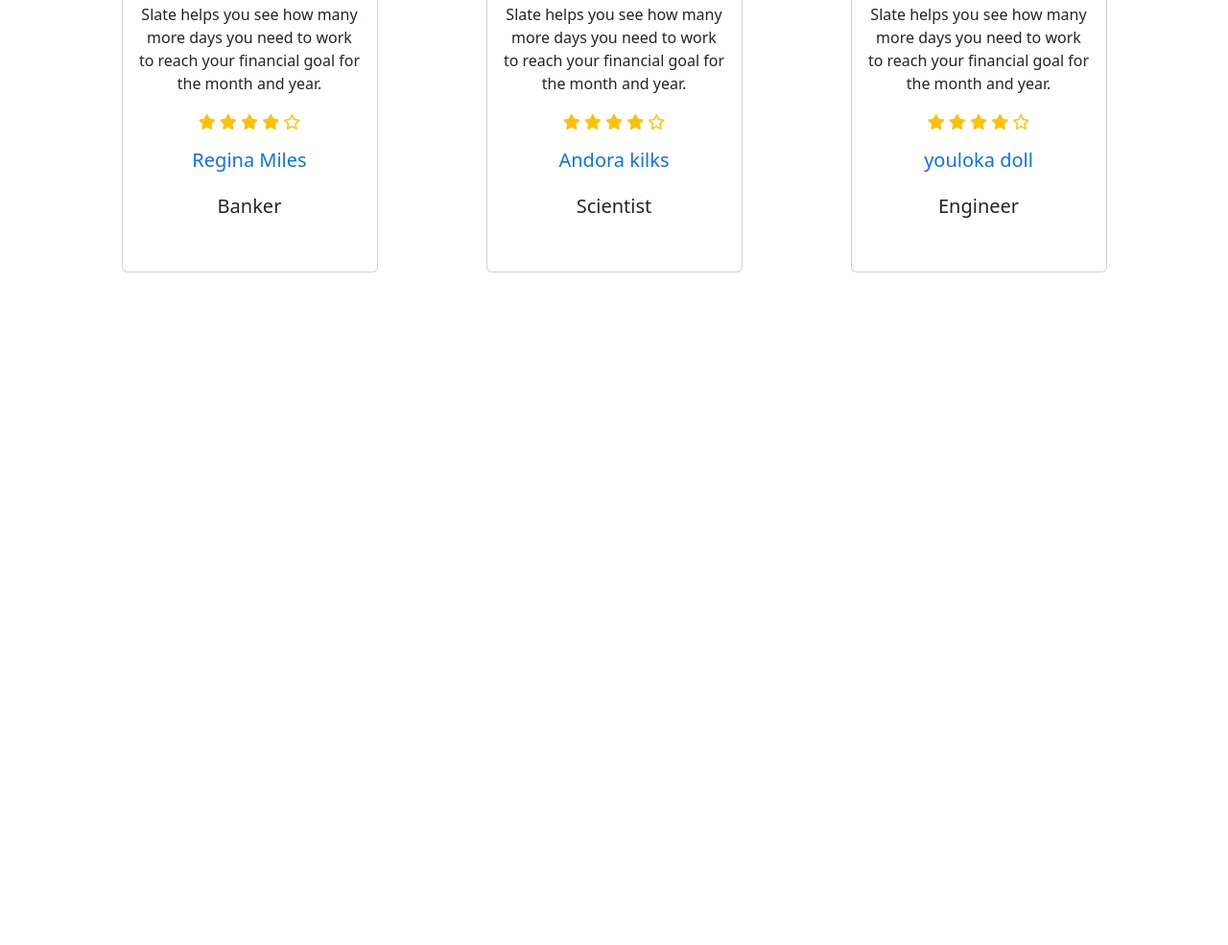
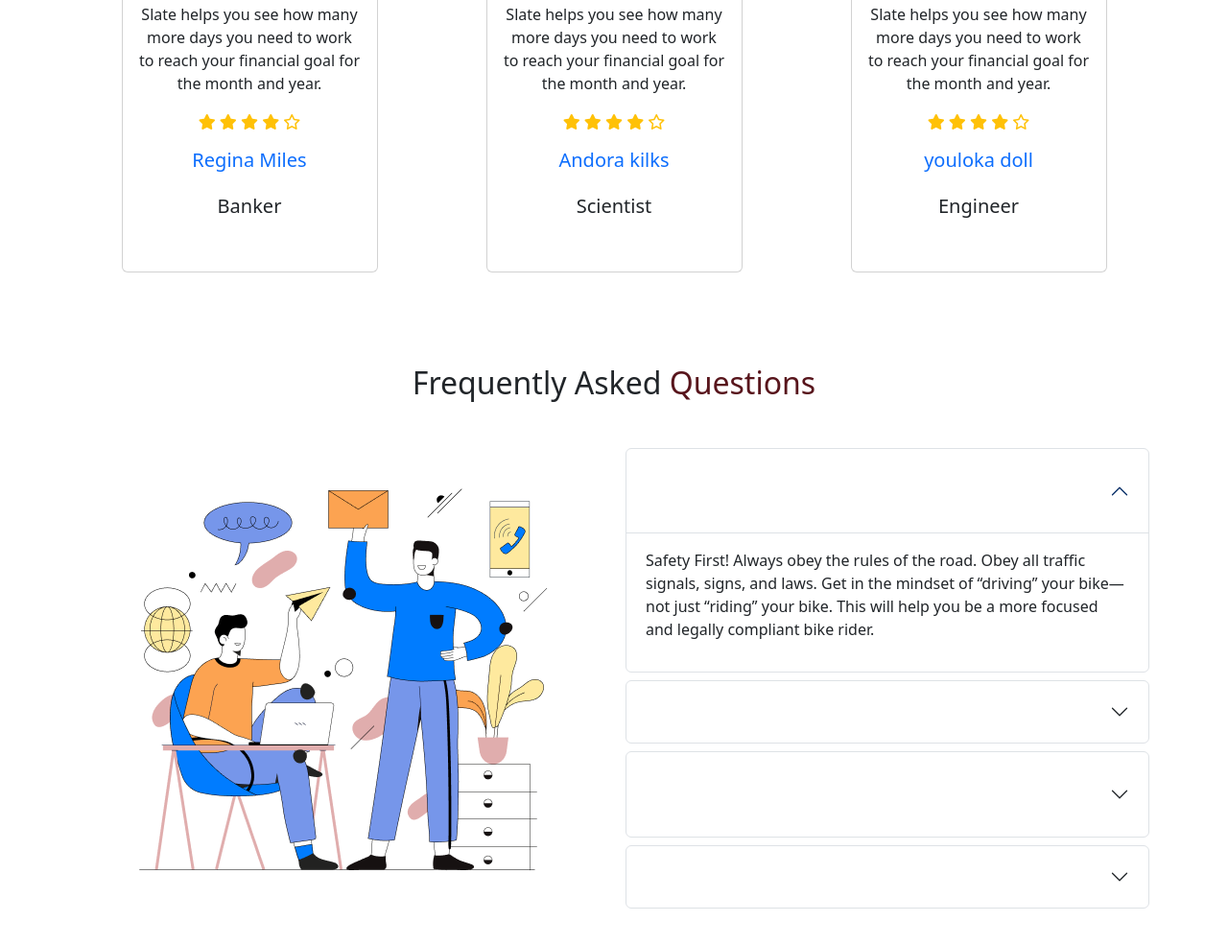
Before and after one commit to mdrakibulislam10/biker-zone-resources, a plain HTML site: page index.html in a window 1280 px wide. Shown: the part 2182-3167 px from the top of the page at 96% size. Before the commit the page ends 2514 px from the top, so only its background shows below. Drawn offline with nearby package versions, Linux system fonts and the light colour scheme.

Commit message:
questions section added

```diff
--- a/index.html
+++ b/index.html
@@ -201,6 +201,95 @@
                     </div>
                 </div>
         </section>
+
+        <!-- questions section -->
+        <section class="my-5">
+            <h2 class="text-center">Frequently Asked <span class="text-danger-emphasis">Questions</span></h2>
+
+            <div class="d-flex flex-column flex-lg-row justify-content-center align-items-center gap-4 mt-5">
+                <div class="w-100">
+                    <img class="img-fluid d-block mx-auto" src="images/Framemmm.png" alt="">
+                </div>
+
+                <div class="accordion w-100" id="accordionExample">
+                    <div class="accordion-item border rounded mb-2">
+                        <h2 class="accordion-header bg-transparent" id="headingOne">
+                            <button class="accordion-button bg-transparent" type="button" data-bs-toggle="collapse"
+                                data-bs-target="#collapseOne" aria-expanded="true" aria-controls="collapseOne">
+                                <h5 class="text-white">What are the most important things I should know about riding a
+                                    bike?</h5>
+                            </button>
+                        </h2>
+                        <div id="collapseOne" class="accordion-collapse collapse show" aria-labelledby="headingOne"
+                            data-bs-parent="#accordionExample">
+                            <div class="accordion-body">
+                                <p>Safety First! Always obey the rules of the road. Obey all traffic signals, signs, and
+                                    laws. Get in the mindset of “driving” your bike—not just “riding” your bike. This
+                                    will help you be a more focused and legally compliant bike rider. </p>
+                            </div>
+                        </div>
+                    </div>
+
+                    <div class="accordion-item border rounded mb-2">
+                        <h2 class="accordion-header" id="headingTwo">
+                            <button class="accordion-button collapsed bg-transparent" type="button"
+                                data-bs-toggle="collapse" data-bs-target="#collapseTwo" aria-expanded="false"
+                                aria-controls="collapseTwo">
+                                <h5 class="text-white">My bike has been in storage is it safe to ride?</h5>
+                            </button>
+                        </h2>
+                        <div id="collapseTwo" class="accordion-collapse collapse" aria-labelledby="headingTwo"
+                            data-bs-parent="#accordionExample">
+                            <div class="accordion-body">
+                                <p>Safety First! Always obey the rules of the road. Obey all traffic signals, signs, and
+                                    laws. Get in the mindset of “driving” your bike—not just “riding” your bike. This
+                                    will help you be a more focused and legally compliant bike rider. </p>
+                            </div>
+                        </div>
+                    </div>
+
+
+                    <div class="accordion-item border rounded mb-2">
+                        <h2 class="accordion-header" id="headingThree">
+                            <button class="accordion-button collapsed bg-transparent" type="button"
+                                data-bs-toggle="collapse" data-bs-target="#collapseThree" aria-expanded="false"
+                                aria-controls="collapseThree">
+                                <h5 class="text-white">How can I tell if my helmet is old and I need a
+                                    new one?</h5>
+                            </button>
+                        </h2>
+                        <div id="collapseThree" class="accordion-collapse collapse" aria-labelledby="headingThree"
+                            data-bs-parent="#accordionExample">
+                            <div class="accordion-body">
+                                <p>Safety First! Always obey the rules of the road. Obey all traffic signals, signs, and
+                                    laws. Get in the mindset of “driving” your bike—not just “riding” your bike. This
+                                    will help you be a more focused and legally compliant bike rider. </p>
+                            </div>
+                        </div>
+                    </div>
+
+
+                    <div class="accordion-item border rounded">
+                        <h2 class="accordion-header" id="headingFour">
+                            <button class="accordion-button collapsed bg-transparent" type="button"
+                                data-bs-toggle="collapse" data-bs-target="#collapseFour" aria-expanded="false"
+                                aria-controls="collapseFour">
+                                <h5 class="text-white">What rules should I follow when riding my bike?</h5>
+                            </button>
+                        </h2>
+                        <div id="collapseFour" class="accordion-collapse collapse" aria-labelledby="headingFour"
+                            data-bs-parent="#accordionExample">
+                            <div class="accordion-body">
+                                <p>Safety First! Always obey the rules of the road. Obey all traffic signals, signs, and
+                                    laws. Get in the mindset of “driving” your bike—not just “riding” your bike. This
+                                    will help you be a more focused and legally compliant bike rider. </p>
+                            </div>
+                        </div>
+                    </div>
+
+                </div>
+            </div>
+        </section>
     </main>
 
     <!-- footer -->
```
Also changed, not shown: images/Framemmm.png (added).
